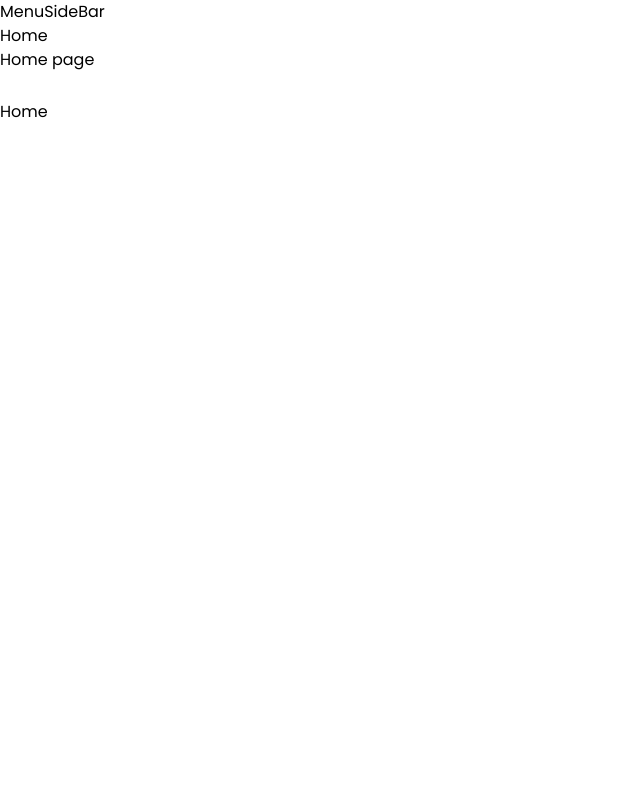
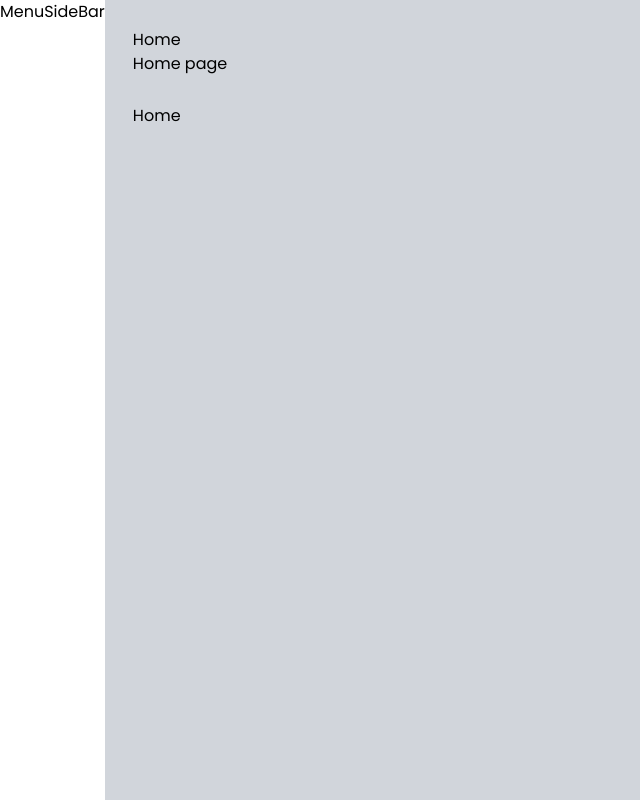
Before and after one commit to walber-vaz/admin-template, a Next.js app: page / in a window 1280 px wide. Shown: the whole page, without its empty margins (0-640 px from the left). Built offline with nearby package versions, Linux system fonts and the light colour scheme.

Commit message:
feat: create width in layout

```diff
--- a/src/components/template/Layout.tsx
+++ b/src/components/template/Layout.tsx
@@ -16,12 +16,16 @@ interface LayoutProps {
  */
 export default function Layout({ title, subtitle, children }: LayoutProps): JSX.Element {
   return (
-    <section>
+    <section className={`
+      flex w-screen h-screen
+    `}>
       <MenuAside />
-      <Header title={title} subtitle={subtitle} />
-      <Content>
-        {children}
-      </Content>
-    </section>
+      <div className={`flex flex-col w-full p-7 bg-gray-300`}>
+        <Header title={title} subtitle={subtitle} />
+        <Content>
+          {children}
+        </Content>
+      </div>
+    </section >
   )
 }
```
